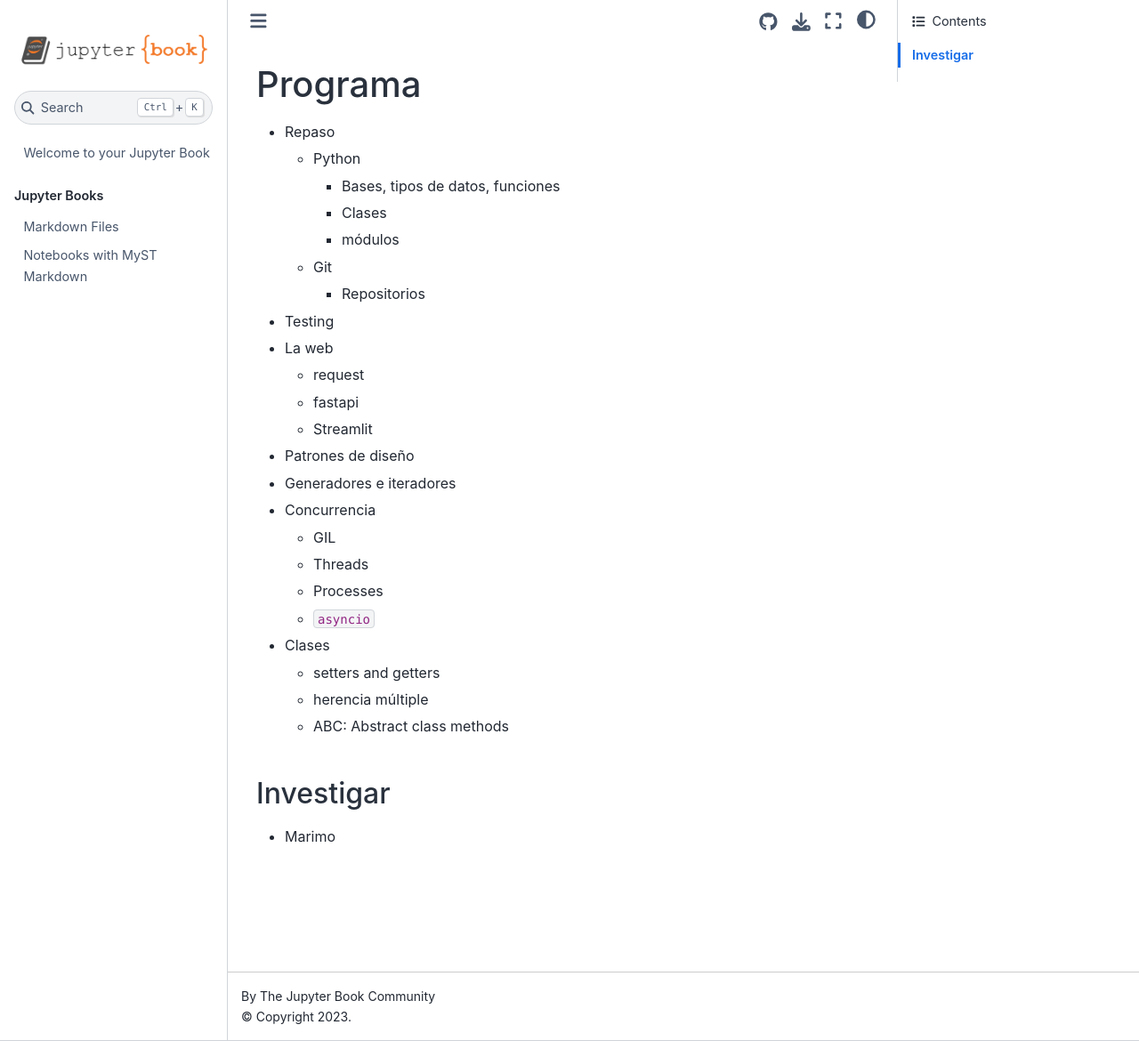
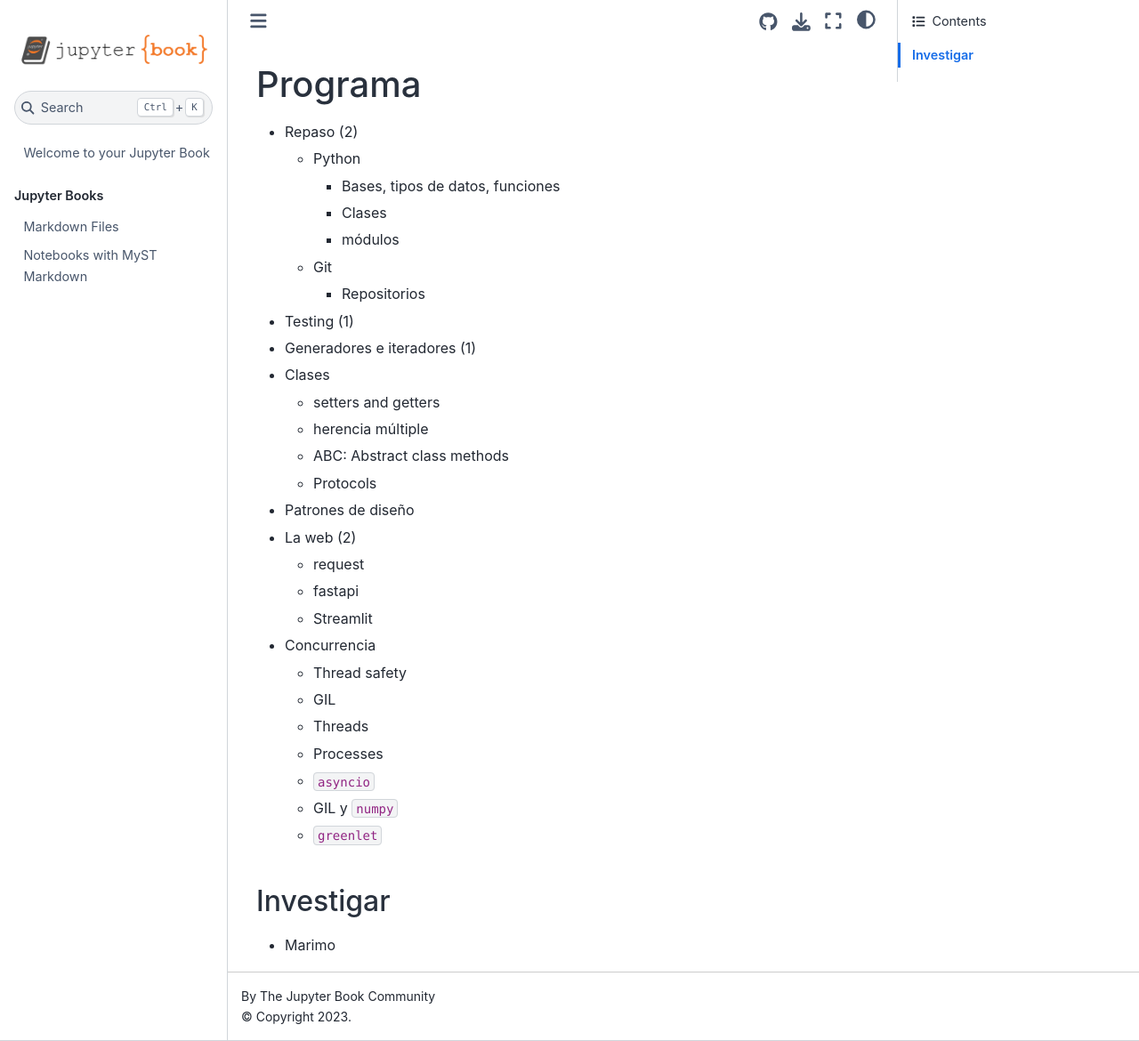
Before and after one commit to fcolavecchia/programacion-avanzada-clases, a Jupyter Book: the page built from programa.md, in a window 1280 px wide and 1170 px high. Shown: the whole window at 89% size. Built offline with Jupyter Book 1.0.4 settings and Sphinx 7.4.7 and the Sphinx Book theme 1.1.4, drawn with Linux system fonts in a browser that asks for light colours; pages that are not in the unit, such as notebooks, are missing from menus.

Commit message:
Reordeno concurrencia

```diff
--- a/programa.md
+++ b/programa.md
@@ -1,29 +1,35 @@
 # Programa
 
-- Repaso
+- Repaso (2)
   - Python
     - Bases, tipos de datos, funciones
     - Clases
     - módulos
   - Git
     - Repositorios
-- Testing
-- La web
+- Testing (1)
+- Generadores e iteradores (1)
+- Clases
+  - setters and getters
+  - herencia múltiple
+  - ABC: Abstract class methods
+  - Protocols
+- Patrones de diseño
+
+- La web (2)
   - request
   - fastapi
   - Streamlit
-- Patrones de diseño
-- Generadores e iteradores
+
 - Concurrencia
+  - Thread safety
   - GIL
   - Threads
   - Processes
   - `asyncio`
+  - GIL y `numpy`
+  - `greenlet`
 
-- Clases
-  - setters and getters
-  - herencia múltiple
-  - ABC: Abstract class methods
 
 ## Investigar
 
```
Also changed, not shown: 9 other files.
